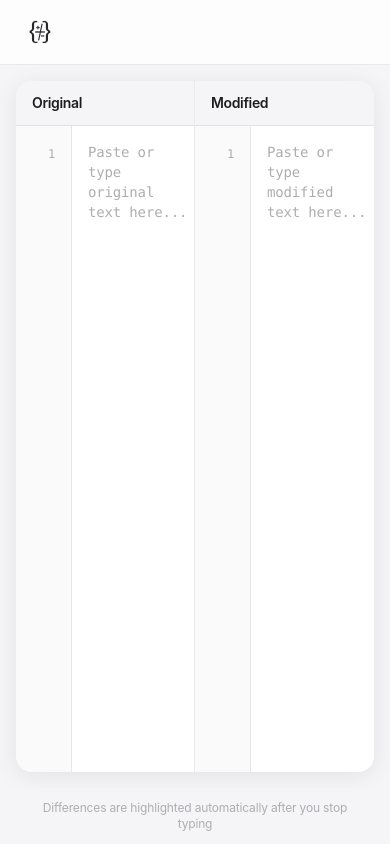
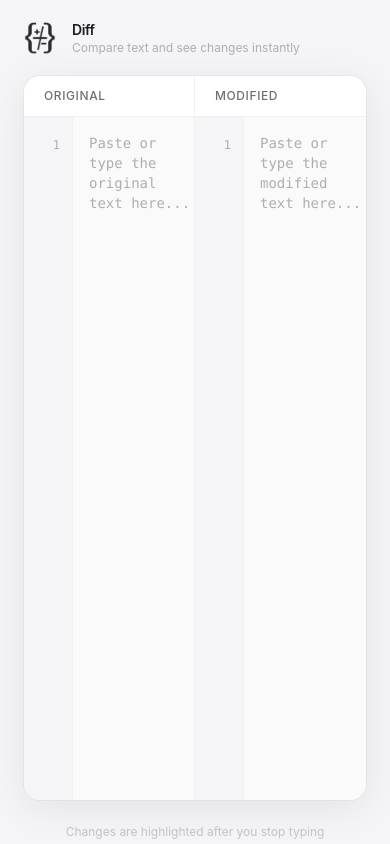
Before and after one commit to pblankley/text-diff, a Next.js app: page / in a window 390 px wide. Built offline with nearby package versions, Linux system fonts and the light colour scheme.

Commit message:
improve looks

```diff
--- a/app/globals.css
+++ b/app/globals.css
@@ -2,82 +2,104 @@
 @tailwind components;
 @tailwind utilities;
 
-/* CSS Variables for theming */
+/* CSS Variables for theming - 8px spacing grid */
 :root {
+  /* Backgrounds */
   --bg-primary: #FFFFFF;
   --bg-secondary: #F5F5F7;
   --bg-tertiary: #E8E8ED;
-  --bg-editor: #FFFFFF;
+  --bg-editor: #FAFAFA;
+
+  /* Text */
   --text-primary: #1D1D1F;
   --text-secondary: #6E6E73;
   --text-tertiary: #AEAEB2;
-  --border-color: rgba(0, 0, 0, 0.08);
-  --border-color-strong: rgba(0, 0, 0, 0.12);
+
+  /* Borders */
+  --border-color: rgba(0, 0, 0, 0.06);
+  --border-color-strong: rgba(0, 0, 0, 0.1);
+
+  /* Accent */
   --accent: #007AFF;
   --accent-hover: #0056CC;
 
-  /* Diff colors */
-  --diff-added-bg: rgba(52, 199, 89, 0.18);
-  --diff-added-text: #1D7A34;
-  --diff-removed-bg: rgba(255, 59, 48, 0.14);
-  --diff-removed-text: #C41E10;
+  /* Diff colors - carefully balanced for readability */
+  --diff-added-bg: rgba(52, 199, 89, 0.15);
+  --diff-added-text: #1B6F2C;
+  --diff-removed-bg: rgba(255, 59, 48, 0.12);
+  --diff-removed-text: #B8291E;
 
   /* Line numbers */
-  --line-number-bg: #FAFAFA;
+  --line-number-bg: #F5F5F7;
   --line-number-text: #AEAEB2;
 }
 
 @media (prefers-color-scheme: dark) {
   :root {
+    /* Backgrounds */
     --bg-primary: #1C1C1E;
-    --bg-secondary: #2C2C2E;
-    --bg-tertiary: #3A3A3C;
+    --bg-secondary: #000000;
+    --bg-tertiary: #2C2C2E;
     --bg-editor: #1C1C1E;
+
+    /* Text */
     --text-primary: #F5F5F7;
-    --text-secondary: #AEAEB2;
+    --text-secondary: #98989D;
     --text-tertiary: #636366;
-    --border-color: rgba(255, 255, 255, 0.08);
-    --border-color-strong: rgba(255, 255, 255, 0.12);
+
+    /* Borders */
+    --border-color: rgba(255, 255, 255, 0.06);
+    --border-color-strong: rgba(255, 255, 255, 0.1);
+
+    /* Accent */
     --accent: #0A84FF;
     --accent-hover: #409CFF;
 
-    /* Diff colors - dark mode */
-    --diff-added-bg: rgba(48, 209, 88, 0.22);
-    --diff-added-text: #30D158;
-    --diff-removed-bg: rgba(255, 69, 58, 0.2);
+    /* Diff colors - dark mode optimized */
+    --diff-added-bg: rgba(48, 209, 88, 0.18);
+    --diff-added-text: #32D74B;
+    --diff-removed-bg: rgba(255, 69, 58, 0.16);
     --diff-removed-text: #FF6961;
 
     /* Line numbers */
-    --line-number-bg: #252528;
-    --line-number-text: #636366;
+    --line-number-bg: #141415;
+    --line-number-text: #48484A;
   }
 }
 
-* {
+/* Base reset */
+*, *::before, *::after {
   box-sizing: border-box;
+  margin: 0;
   padding: 0;
-  margin: 0;
 }
 
-html,
-body {
+html, body {
+  height: 100%;
   max-width: 100vw;
   overflow-x: hidden;
-  height: 100%;
 }
 
 body {
-  font-family: 'SF Pro Display', 'SF Pro Text', -apple-system, BlinkMacSystemFont,
+  font-family: -apple-system, BlinkMacSystemFont, 'SF Pro Text', 'SF Pro Display',
     system-ui, 'Segoe UI', Roboto, 'Helvetica Neue', Arial, sans-serif;
   -webkit-font-smoothing: antialiased;
   -moz-osx-font-smoothing: grayscale;
   background-color: var(--bg-secondary);
   color: var(--text-primary);
   font-feature-settings: 'kern' 1, 'liga' 1;
-  letter-spacing: -0.01em;
+  line-height: 1.5;
 }
 
-/* Apple-style scrollbar */
+/* Typography utilities */
+.font-mono {
+  font-family: 'SF Mono', SFMono-Regular, ui-monospace, Menlo, Monaco,
+    'Cascadia Mono', 'Segoe UI Mono', 'Roboto Mono', 'Oxygen Mono',
+    'Ubuntu Monospace', 'Source Code Pro', 'Fira Mono', 'Droid Sans Mono',
+    'Courier New', monospace;
+}
+
+/* Refined scrollbar - Apple style */
 ::-webkit-scrollbar {
   width: 8px;
   height: 8px;
@@ -88,43 +110,46 @@ body {
 }
 
 ::-webkit-scrollbar-thumb {
-  background: var(--text-tertiary);
+  background: transparent;
   border-radius: 4px;
-  border: 2px solid transparent;
-  background-clip: padding-box;
 }
 
-::-webkit-scrollbar-thumb:hover {
-  background: var(--text-secondary);
-  background-clip: padding-box;
+::-webkit-scrollbar-corner {
+  background: transparent;
 }
 
-/* Hide scrollbar when not hovering (Apple-style) */
+/* Show scrollbar on hover */
 .editor-scroll::-webkit-scrollbar-thumb {
   background: transparent;
 }
 
 .editor-scroll:hover::-webkit-scrollbar-thumb {
   background: var(--text-tertiary);
-  background-clip: padding-box;
+  opacity: 0.5;
 }
 
-/* Diff highlighting classes */
+.editor-scroll::-webkit-scrollbar-thumb:hover {
+  background: var(--text-secondary);
+}
+
+/* Diff highlighting - inline */
 .diff-added {
   background-color: var(--diff-added-bg);
   color: var(--diff-added-text);
   border-radius: 3px;
-  padding: 0 1px;
+  padding: 1px 2px;
+  margin: 0 -2px;
 }
 
 .diff-removed {
   background-color: var(--diff-removed-bg);
   color: var(--diff-removed-text);
   border-radius: 3px;
-  padding: 0 1px;
+  padding: 1px 2px;
+  margin: 0 -2px;
 }
 
-/* Line highlight for diff */
+/* Line-level highlighting */
 .line-added {
   background-color: var(--diff-added-bg);
 }
@@ -133,46 +158,47 @@ body {
   background-color: var(--diff-removed-bg);
 }
 
-/* Focus ring Apple style */
-.focus-ring:focus {
-  outline: none;
-  box-shadow: 0 0 0 4px rgba(0, 122, 255, 0.3);
-}
-
-/* Glass effect for header */
-.glass-effect {
-  backdrop-filter: saturate(180%) blur(20px);
-  -webkit-backdrop-filter: saturate(180%) blur(20px);
-}
-
-/* Smooth transitions */
-* {
-  transition-property: background-color, border-color, color, box-shadow;
-  transition-duration: 0.2s;
-  transition-timing-function: ease-out;
-}
-
-/* Prevent transition on page load */
-.preload * {
-  transition: none !important;
-}
-
-/* Editor placeholder */
-.editor-placeholder::before {
-  content: attr(data-placeholder);
-  color: var(--text-tertiary);
-  pointer-events: none;
-  position: absolute;
-  font-style: italic;
-}
-
-/* Selection color */
+/* Selection */
 ::selection {
-  background-color: rgba(0, 122, 255, 0.3);
+  background-color: rgba(0, 122, 255, 0.25);
 }
 
 @media (prefers-color-scheme: dark) {
   ::selection {
-    background-color: rgba(10, 132, 255, 0.4);
+    background-color: rgba(10, 132, 255, 0.35);
   }
 }
+
+/* Focus states */
+*:focus-visible {
+  outline: none;
+}
+
+/* Smooth transitions - but not for colors during typing */
+.transition-subtle {
+  transition: opacity 0.2s ease, transform 0.2s ease;
+}
+
+/* Prevent layout shift */
+.tabular-nums {
+  font-variant-numeric: tabular-nums;
+}
+
+/* Utility for uppercase labels */
+.tracking-wide {
+  letter-spacing: 0.05em;
+}
+
+/* Animation for loading indicator */
+@keyframes pulse {
+  0%, 100% {
+    opacity: 1;
+  }
+  50% {
+    opacity: 0.4;
+  }
+}
+
+.animate-pulse {
+  animation: pulse 1.5s cubic-bezier(0.4, 0, 0.6, 1) infinite;
+}
--- a/components/DiffViewer.tsx
+++ b/components/DiffViewer.tsx
@@ -24,42 +24,51 @@ export const DiffViewer: React.FC = () => {
 
   return (
     <div
-      className="h-screen flex flex-col"
+      className="min-h-screen flex flex-col"
       style={{ backgroundColor: 'var(--bg-secondary)' }}
     >
       {/* Header */}
-      <header
-        className="flex-shrink-0 px-6 py-4 glass-effect border-b"
-        style={{
-          backgroundColor: isDark ? 'rgba(28, 28, 30, 0.8)' : 'rgba(255, 255, 255, 0.8)',
-          borderColor: 'var(--border-color)'
-        }}
-      >
-        <div className="max-w-screen-2xl mx-auto flex items-center justify-between">
+      <header className="flex-shrink-0 px-6 py-5">
+        <div className="flex items-center justify-between">
+          {/* Logo and Description */}
           <div className="flex items-center gap-4">
-            {/* Logo - switches based on color scheme */}
             <Image
-              src={isDark ? '/diff-logo-light-wide.png' : '/diff-logo-dark-wide.png'}
+              src={isDark ? '/diff-logo-light.png' : '/diff-logo-dark.png'}
               alt="Diff"
-              width={100}
+              width={32}
               height={32}
-              className="h-8 w-auto"
+              className="w-8 h-8"
               priority
             />
+            <div className="flex flex-col">
+              <h1
+                className="text-sm font-semibold tracking-tight"
+                style={{ color: 'var(--text-primary)' }}
+              >
+                Diff
+              </h1>
+              <p
+                className="text-xs"
+                style={{ color: 'var(--text-tertiary)' }}
+              >
+                Compare text and see changes instantly
+              </p>
+            </div>
           </div>
 
-          <div className="flex items-center gap-3">
-            {/* Computing indicator */}
+          {/* Status indicator */}
+          <div className="flex items-center gap-2">
             {isComputing && (
-              <div className="flex items-center gap-2 px-3 py-1.5 rounded-full"
-                style={{ backgroundColor: 'var(--bg-tertiary)' }}
+              <div className="flex items-center gap-2">
+                <div
+                  className="w-2 h-2 rounded-full animate-pulse"
+                  style={{ backgroundColor: 'var(--accent)' }}
+                />
+                <span
+                  className="text-xs"
+                  style={{ color: 'var(--text-tertiary)' }}
                 >
-                <div className="w-2 h-2 rounded-full bg-[var(--accent)] animate-pulse" />
-                <span
-                  className="text-xs font-medium"
-                  style={{ color: 'var(--text-secondary)' }}
-                >
-                  Analyzing
+                  Analyzing...
                 </span>
               </div>
             )}
@@ -68,49 +77,98 @@ export const DiffViewer: React.FC = () => {
       </header>
 
       {/* Main Content */}
-      <main className="flex-1 p-4 md:p-6 overflow-hidden">
+      <main className="flex-1 px-6 pb-6">
         <div
-          className="h-full rounded-apple-lg overflow-hidden flex"
+          className="h-full rounded-2xl overflow-hidden flex flex-col"
           style={{
             backgroundColor: 'var(--bg-primary)',
             boxShadow: isDark
-              ? '0 4px 24px rgba(0, 0, 0, 0.4), inset 0 0 0 0.5px rgba(255, 255, 255, 0.05)'
-              : '0 4px 24px rgba(0, 0, 0, 0.08), inset 0 0 0 0.5px rgba(0, 0, 0, 0.04)'
+              ? '0 0 0 1px rgba(255, 255, 255, 0.06), 0 8px 40px rgba(0, 0, 0, 0.5)'
+              : '0 0 0 1px rgba(0, 0, 0, 0.04), 0 8px 40px rgba(0, 0, 0, 0.08)',
+            minHeight: 'calc(100vh - 120px)'
           }}
         >
+          {/* Panel Headers */}
+          <div
+            className="flex-shrink-0 grid grid-cols-2 border-b"
+            style={{ borderColor: 'var(--border-color)' }}
+          >
+            <div
+              className="px-5 py-3 border-r flex items-center justify-between"
+              style={{ borderColor: 'var(--border-color)' }}
+            >
+              <span
+                className="text-xs font-medium uppercase tracking-wide"
+                style={{ color: 'var(--text-secondary)' }}
+              >
+                Original
+              </span>
+              {leftText && (
+                <span
+                  className="text-xs tabular-nums"
+                  style={{ color: 'var(--text-tertiary)' }}
+                >
+                  {leftText.split('\n').length} lines
+                </span>
+              )}
+            </div>
+            <div className="px-5 py-3 flex items-center justify-between">
+              <span
+                className="text-xs font-medium uppercase tracking-wide"
+                style={{ color: 'var(--text-secondary)' }}
+              >
+                Modified
+              </span>
+              {rightText && (
+                <span
+                  className="text-xs tabular-nums"
+                  style={{ color: 'var(--text-tertiary)' }}
+                >
+                  {rightText.split('\n').length} lines
+                </span>
+              )}
+            </div>
+          </div>
+
+          {/* Editor Panels */}
+          <div className="flex-1 grid grid-cols-2 min-h-0">
             {/* Left Editor */}
-          <div className="w-1/2 flex flex-col border-r" style={{ borderColor: 'var(--border-color)' }}>
+            <div
+              className="border-r overflow-hidden"
+              style={{ borderColor: 'var(--border-color)' }}
+            >
               <TextEditor
                 value={leftText}
                 onChange={setLeftText}
                 diffLines={diffResult.leftLines}
-              label="Original"
                 side="left"
-              placeholder="Paste or type original text here..."
+                placeholder="Paste or type the original text here..."
               />
             </div>
 
             {/* Right Editor */}
-          <div className="w-1/2 flex flex-col">
+            <div className="overflow-hidden">
               <TextEditor
                 value={rightText}
                 onChange={setRightText}
                 diffLines={diffResult.rightLines}
-              label="Modified"
                 side="right"
-              placeholder="Paste or type modified text here..."
+                placeholder="Paste or type the modified text here..."
               />
+            </div>
           </div>
         </div>
       </main>
 
-      {/* Footer hint */}
-      <footer
-        className="flex-shrink-0 px-6 py-3 text-center"
+      {/* Keyboard hint */}
+      <footer className="flex-shrink-0 px-6 pb-4">
+        <p
+          className="text-center text-xs"
           style={{ color: 'var(--text-tertiary)' }}
         >
-        <p className="text-xs">
-          Differences are highlighted automatically after you stop typing
+          <span style={{ opacity: 0.7 }}>
+            Changes are highlighted after you stop typing
+          </span>
         </p>
       </footer>
     </div>
--- a/components/TextEditor.tsx
+++ b/components/TextEditor.tsx
@@ -7,7 +7,6 @@ interface TextEditorProps {
   value: string;
   onChange: (value: string) => void;
   diffLines: DiffLine[];
-  label: string;
   side: 'left' | 'right';
   placeholder?: string;
 }
@@ -16,13 +15,13 @@ export const TextEditor: React.FC<TextEditorProps> = ({
   value,
   onChange,
   diffLines,
-  label,
   side,
   placeholder = 'Enter text...'
 }) => {
   const editorRef = useRef<HTMLDivElement>(null);
   const isUpdatingRef = useRef(false);
   const [isEmpty, setIsEmpty] = useState(true);
+  const [isFocused, setIsFocused] = useState(false);
 
   // Handle content changes from contentEditable
   const handleInput = useCallback(() => {
@@ -156,50 +155,24 @@ export const TextEditor: React.FC<TextEditorProps> = ({
   });
 
   return (
-    <div className="flex flex-col h-full">
-      {/* Header */}
-      <div
-        className="px-4 py-3 border-b flex items-center justify-between"
-        style={{
-          backgroundColor: 'var(--bg-secondary)',
-          borderColor: 'var(--border-color)'
-        }}
-      >
-        <span
-          className="text-sm font-semibold tracking-tight"
-          style={{ color: 'var(--text-primary)' }}
-        >
-          {label}
-        </span>
-        {value && (
-          <span
-            className="text-xs tabular-nums"
-            style={{ color: 'var(--text-tertiary)' }}
-          >
-            {lineCount} {lineCount === 1 ? 'line' : 'lines'}
-          </span>
-        )}
-      </div>
-
-      {/* Editor Area */}
-      <div className="flex flex-1 overflow-hidden relative">
+    <div className="flex h-full">
       {/* Line Numbers */}
       <div
         id={`line-numbers-${side}`}
-          className="flex-shrink-0 w-14 overflow-hidden text-right pr-3 py-4 select-none font-mono text-xs"
+        className="flex-shrink-0 w-12 overflow-hidden text-right select-none font-mono text-xs"
         style={{
           backgroundColor: 'var(--line-number-bg)',
           overflowY: 'hidden',
-            borderRight: '1px solid var(--border-color)'
         }}
       >
+        <div className="py-4 pr-3">
           {Array.from({ length: lineCount }, (_, i) => {
             const lineNum = i + 1;
             const diffType = lineDiffMap.get(lineNum);
             return (
               <div
                 key={lineNum}
-                className={`leading-6 px-1 ${
+                className={`leading-6 rounded-sm ${
                   diffType === 'added' ? 'line-added' :
                   diffType === 'removed' ? 'line-removed' : ''
                 }`}
@@ -210,13 +183,23 @@ export const TextEditor: React.FC<TextEditorProps> = ({
             );
           })}
         </div>
+      </div>
+
+      {/* Subtle separator */}
+      <div
+        className="w-px flex-shrink-0"
+        style={{ backgroundColor: 'var(--border-color)' }}
+      />
 
       {/* Editor Container */}
-        <div className="flex-1 overflow-auto editor-scroll relative">
+      <div
+        className="flex-1 overflow-auto editor-scroll relative"
+        style={{ backgroundColor: 'var(--bg-editor)' }}
+      >
         {/* Placeholder */}
-          {isEmpty && (
+        {isEmpty && !isFocused && (
           <div
-              className="absolute top-4 left-4 pointer-events-none font-mono text-sm"
+            className="absolute top-4 left-4 pointer-events-none font-mono text-sm select-none"
             style={{ color: 'var(--text-tertiary)' }}
           >
             {placeholder}
@@ -228,13 +211,14 @@ export const TextEditor: React.FC<TextEditorProps> = ({
           ref={editorRef}
           contentEditable
           onInput={handleInput}
+          onFocus={() => setIsFocused(true)}
+          onBlur={() => setIsFocused(false)}
           onScroll={handleScroll}
           className="w-full h-full outline-none py-4 px-4 font-mono text-sm leading-6 whitespace-pre-wrap"
           style={{
             minHeight: '100%',
             wordBreak: 'break-word',
             color: 'var(--text-primary)',
-              backgroundColor: 'var(--bg-editor)',
             caretColor: 'var(--accent)'
           }}
           spellCheck={false}
@@ -242,6 +226,5 @@ export const TextEditor: React.FC<TextEditorProps> = ({
         />
       </div>
     </div>
-    </div>
   );
 };
```
Lines whose indentation alone changed are shown as unchanged.
